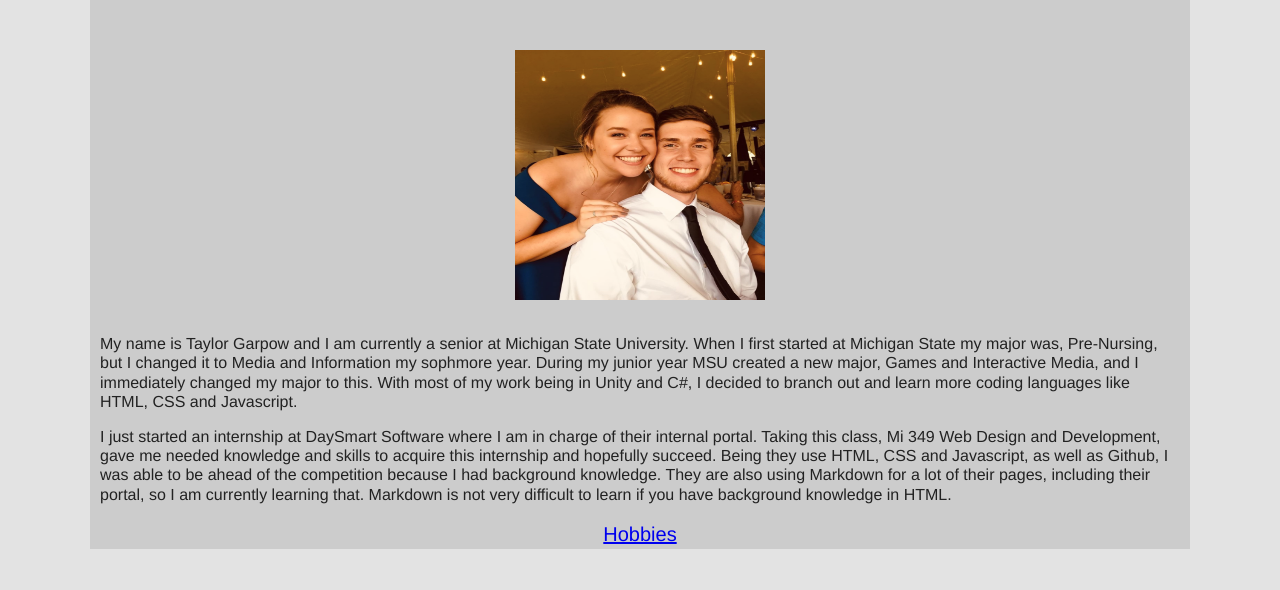
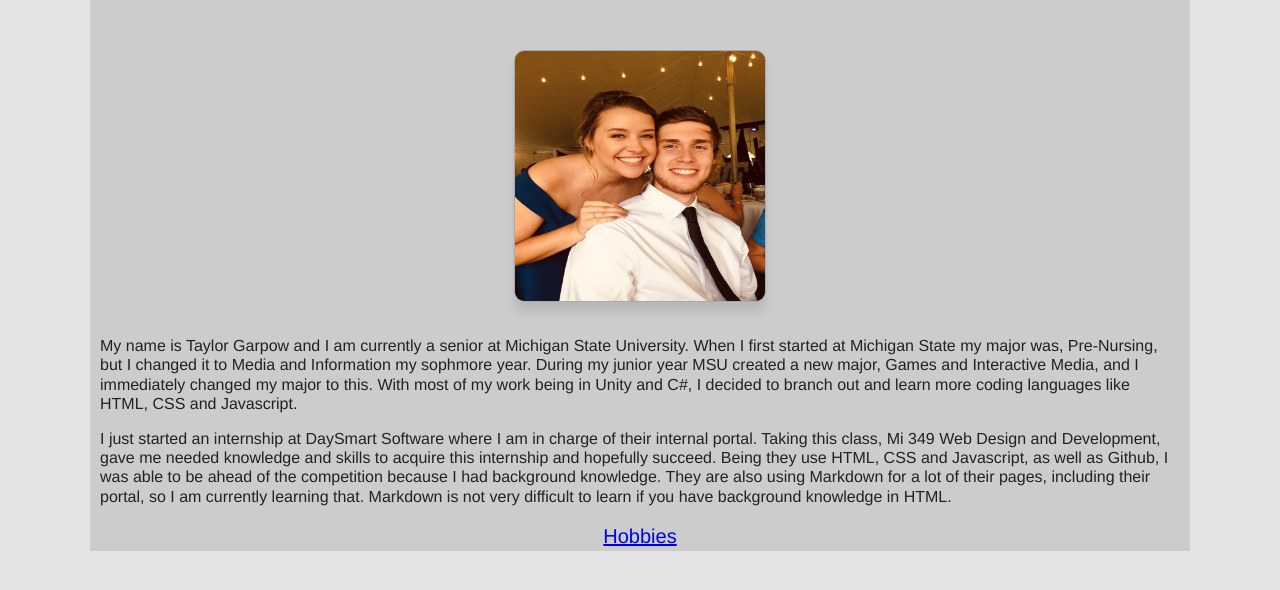
Before and after one commit to garpowta/mi349_final, a plain HTML site: page index.html in a window 1280 px wide. Shown: the part 210-800 px from the top of the page. Drawn offline with Linux system fonts and the light colour scheme.

Commit message:
card edit

```diff
--- a/style.css
+++ b/style.css
@@ -60,6 +60,9 @@ p {
     width: 250px;
     height: 250px;
     text-align: center;
+    border-radius: 10px;;
+    box-shadow: rgba(0,0,0,0.1) 0 10px 10px;
+    border: 1px solid #aaa;
 }
 
 .hobby img {
```
